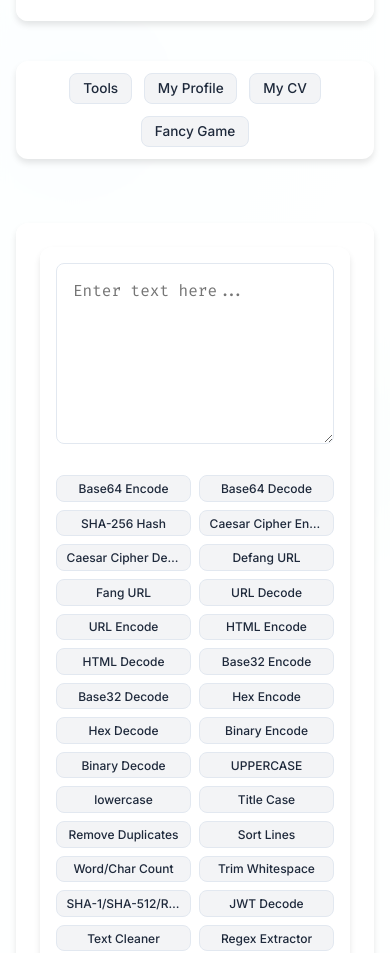
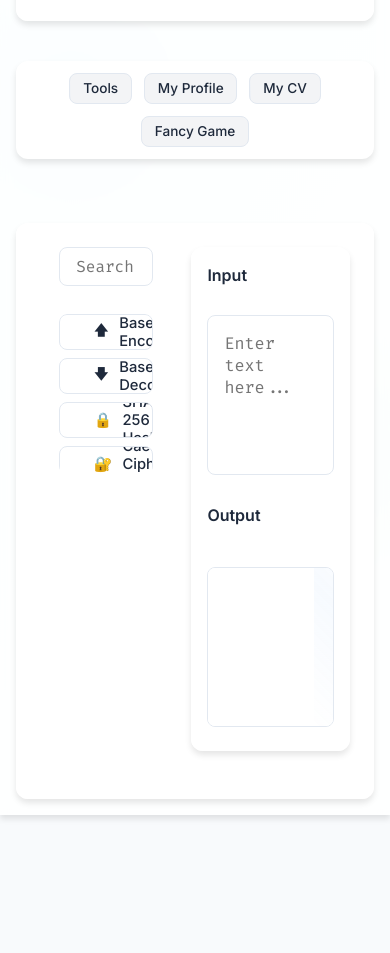
Before and after one commit to hosamyosri/cyberchef-lite, a plain HTML site: page index.html in a window 390 px wide. Shown: the part 147-1100 px from the top of the page. After the commit the page ends 962 px from the top, so only its background shows below. Drawn offline with nearby package versions, Linux system fonts and the light colour scheme.

Commit message:
UI polish: tool buttons theme fix, grid/spacing improvements, 3-column tool grid, responsive sidebar

```diff
--- a/index.html
+++ b/index.html
@@ -33,52 +33,59 @@
 
     <!-- Tools Tab -->
     <div id="tools" class="tabcontent" style="display:block" role="tabpanel">
-      <section>
-        <textarea id="inputBox" placeholder="Enter text here..." rows="7"></textarea>
-        <div class="button-group" style="flex-wrap: wrap; justify-content: center;">
-          <button onclick="runBase64('encode')">Base64 Encode</button>
-          <button onclick="runBase64('decode')">Base64 Decode</button>
-          <button onclick="generateHashes()">SHA-256 Hash</button>
-          <button onclick="caesarCipher('encrypt')">Caesar Cipher Encrypt</button>
-          <button onclick="caesarCipher('decrypt')">Caesar Cipher Decrypt</button>
-          <button onclick="defangURL()">Defang URL</button>
-          <button onclick="fangURL()">Fang URL</button>
-          <button onclick="urlDecode()">URL Decode</button>
-          <button onclick="urlEncode()">URL Encode</button>
-          <button onclick="htmlEncode()">HTML Encode</button>
-          <button onclick="htmlDecode()">HTML Decode</button>
-          <button onclick="base32('encode')">Base32 Encode</button>
-          <button onclick="base32('decode')">Base32 Decode</button>
-          <button onclick="hex('encode')">Hex Encode</button>
-          <button onclick="hex('decode')">Hex Decode</button>
-          <button onclick="binary('encode')">Binary Encode</button>
-          <button onclick="binary('decode')">Binary Decode</button>
-          <button onclick="caseConvert('upper')">UPPERCASE</button>
-          <button onclick="caseConvert('lower')">lowercase</button>
-          <button onclick="caseConvert('title')">Title Case</button>
-          <button onclick="removeDuplicates()">Remove Duplicates</button>
-          <button onclick="sortLines()">Sort Lines</button>
-          <button onclick="countWordsChars()">Word/Char Count</button>
-          <button onclick="trimWhitespace()">Trim Whitespace</button>
-          <button onclick="generateHashesExtra()">SHA-1/SHA-512/RIPEMD160</button>
-          <button onclick="jwtDecode()">JWT Decode</button>
-          <button onclick="cleanText()">Text Cleaner</button>
-          <button onclick="extractRegex()">Regex Extractor</button>
-          <button onclick="uuidGen()">UUID Gen</button>
-          <button onclick="timestampToDate()">Timestamp→Date</button>
-          <button onclick="dateToTimestamp()">Date→Timestamp</button>
-          <button onclick="reverseString()">Reverse</button>
-          <button onclick="rot13()">ROT13</button>
-          <button onclick="jsonFormat()">JSON Format</button>
-          <button onclick="jsonMinify()">JSON Minify</button>
-          <button onclick="csvToJson()">CSV→JSON</button>
-          <button onclick="randomPassword()">Password Gen</button>
-          <button onclick="morse('encode')">Morse Encode</button>
-          <button onclick="morse('decode')">Morse Decode</button>
-          <button onclick="colorConvert()">Color Convert</button>
-        </div>
-        <pre id="outputBox" placeholder="Output..." rows="7"></pre>
+      <div class="tools-layout">
+        <aside class="tools-sidebar">
+          <input type="text" id="toolSearch" placeholder="Search operations..." style="width:100%;margin-bottom:1rem;padding:0.5rem 1rem;border-radius:8px;border:1px solid var(--border-color);background:var(--card-bg);color:var(--text-color);font-size:1rem;">
+          <div class="tool-container">
+            <button onclick="runBase64('encode')"><span class="tool-icon">🡅</span>Base64 Encode</button>
+            <button onclick="runBase64('decode')"><span class="tool-icon">🡇</span>Base64 Decode</button>
+            <button onclick="generateHashes()"><span class="tool-icon">🔒</span>SHA-256 Hash</button>
+            <button onclick="caesarCipher('encrypt')"><span class="tool-icon">🔐</span>Caesar Cipher Encrypt</button>
+            <button onclick="caesarCipher('decrypt')"><span class="tool-icon">🔓</span>Caesar Cipher Decrypt</button>
+            <button onclick="defangURL()"><span class="tool-icon">🛡️</span>Defang URL</button>
+            <button onclick="fangURL()"><span class="tool-icon">🗡️</span>Fang URL</button>
+            <button onclick="urlDecode()"><span class="tool-icon">🔽</span>URL Decode</button>
+            <button onclick="urlEncode()"><span class="tool-icon">🔼</span>URL Encode</button>
+            <button onclick="htmlEncode()"><span class="tool-icon">&lt;/&gt;</span>HTML Encode</button>
+            <button onclick="htmlDecode()"><span class="tool-icon">&lt;/&gt;</span>HTML Decode</button>
+            <button onclick="base32('encode')"><span class="tool-icon">🡅</span>Base32 Encode</button>
+            <button onclick="base32('decode')"><span class="tool-icon">🡇</span>Base32 Decode</button>
+            <button onclick="hex('encode')"><span class="tool-icon">#</span>Hex Encode</button>
+            <button onclick="hex('decode')"><span class="tool-icon">#</span>Hex Decode</button>
+            <button onclick="binary('encode')"><span class="tool-icon">1️⃣</span>Binary Encode</button>
+            <button onclick="binary('decode')"><span class="tool-icon">0️⃣</span>Binary Decode</button>
+            <button onclick="caseConvert('upper')"><span class="tool-icon">🔠</span>UPPERCASE</button>
+            <button onclick="caseConvert('lower')"><span class="tool-icon">🔡</span>lowercase</button>
+            <button onclick="caseConvert('title')"><span class="tool-icon">📝</span>Title Case</button>
+            <button onclick="removeDuplicates()"><span class="tool-icon">🚫</span>Remove Duplicates</button>
+            <button onclick="sortLines()"><span class="tool-icon">↕️</span>Sort Lines</button>
+            <button onclick="countWordsChars()"><span class="tool-icon">🔢</span>Word/Char Count</button>
+            <button onclick="trimWhitespace()"><span class="tool-icon">✂️</span>Trim Whitespace</button>
+            <button onclick="generateHashesExtra()"><span class="tool-icon">🔑</span>SHA-1/SHA-512/RIPEMD160</button>
+            <button onclick="jwtDecode()"><span class="tool-icon">🧾</span>JWT Decode</button>
+            <button onclick="cleanText()"><span class="tool-icon">🧹</span>Text Cleaner</button>
+            <button onclick="extractRegex()"><span class="tool-icon">🔍</span>Regex Extractor</button>
+            <button onclick="uuidGen()"><span class="tool-icon">🆔</span>UUID Gen</button>
+            <button onclick="timestampToDate()"><span class="tool-icon">⏰</span>Timestamp→Date</button>
+            <button onclick="dateToTimestamp()"><span class="tool-icon">📅</span>Date→Timestamp</button>
+            <button onclick="reverseString()"><span class="tool-icon">🔄</span>Reverse</button>
+            <button onclick="rot13()"><span class="tool-icon">🔁</span>ROT13</button>
+            <button onclick="jsonFormat()"><span class="tool-icon">🗂️</span>JSON Format</button>
+            <button onclick="jsonMinify()"><span class="tool-icon">📦</span>JSON Minify</button>
+            <button onclick="csvToJson()"><span class="tool-icon">🔃</span>CSV→JSON</button>
+            <button onclick="randomPassword()"><span class="tool-icon">🔏</span>Password Gen</button>
+            <button onclick="morse('encode')"><span class="tool-icon">•–</span>Morse Encode</button>
+            <button onclick="morse('decode')"><span class="tool-icon">–•</span>Morse Decode</button>
+            <button onclick="colorConvert()"><span class="tool-icon">🎨</span>Color Convert</button>
+          </div>
+        </aside>
+        <section class="tools-main">
+          <label for="inputBox" style="font-weight:600;margin-bottom:0.5rem;display:block;">Input</label>
+          <textarea id="inputBox" placeholder="Enter text here..." rows="7"></textarea>
+          <label for="outputBox" style="font-weight:600;margin-bottom:0.5rem;display:block;">Output</label>
+          <pre id="outputBox" placeholder="Output..." rows="7"></pre>
       </section>
+      </div>
     </div>
 
     <!-- Profile Tab -->
--- a/style.css
+++ b/style.css
@@ -95,7 +95,7 @@ body::after {
 }
 
 .container {
-  max-width: 1000px;
+  max-width: 1700px;
   margin: 0 auto;
   padding: 1.5rem;
   display: flex;
@@ -289,18 +289,40 @@ h2 {
 }
 
 /* Tool containers */
-.tool-container {
+.tool-container, .button-group {
   display: grid;
-  grid-template-columns: repeat(auto-fill, minmax(120px, 1fr));
-  gap: 0.5rem;
+  grid-template-columns: 1fr 1fr;
+  gap: 0.75rem;
   margin: 0.75rem 0;
 }
 
-.button-group {
-  display: grid;
-  grid-template-columns: repeat(auto-fill, minmax(120px, 1fr));
-  gap: 0.5rem;
-  margin: 0.5rem 0;
+.button-group button, .tool-container button {
+  display: flex;
+  align-items: center;
+  justify-content: flex-start;
+  gap: 0.7em;
+  width: 100%;
+  min-height: 48px;
+  font-size: 1rem;
+  font-family: inherit;
+  font-weight: 500;
+  padding: 0.5rem 1rem;
+  margin: 0;
+  background: #232a36 !important;
+  color: #f3f4f6 !important;
+  border: 1px solid #334155 !important;
+  border-radius: var(--radius-md);
+  box-shadow: none;
+  transition: background 0.2s, color 0.2s, border 0.2s;
+  white-space: nowrap;
+  overflow: hidden;
+  text-overflow: ellipsis;
+  text-align: left;
+}
+.button-group button:hover, .tool-container button:hover {
+  background: #334155 !important;
+  color: #60a5fa !important;
+  border-color: #60a5fa !important;
 }
 
 /* Form elements */
@@ -667,3 +689,135 @@ body.dark-theme h1 {
   -webkit-text-fill-color: transparent;
   text-shadow: 0 0 10px rgba(96, 165, 250, 0.3);
 }
+
+/* Tools Sidebar Layout */
+.tools-layout {
+  display: grid;
+  grid-template-columns: 1fr 1.2fr;
+  gap: 1.2rem;
+  align-items: flex-start;
+}
+.tools-sidebar {
+  max-width: none;
+  min-width: 0;
+  width: 100%;
+  height: auto;
+  padding: 0 1.2rem;
+  display: flex;
+  flex-direction: column;
+  justify-content: flex-start;
+}
+.tools-sidebar .tool-container {
+  grid-template-columns: repeat(3, 1fr);
+  gap: 0.5rem;
+  height: 340px;
+  max-height: 340px;
+  overflow-y: auto;
+  overflow-x: hidden;
+  direction: rtl;
+  background: transparent;
+  border-radius: var(--radius-md);
+  scrollbar-width: thin;
+  scrollbar-color: var(--primary-color) var(--card-bg);
+}
+.tools-sidebar .tool-container > * {
+  direction: ltr;
+}
+.tools-sidebar .tool-container::-webkit-scrollbar {
+  width: 6px;
+  background: var(--card-bg);
+}
+.tools-sidebar .tool-container::-webkit-scrollbar-thumb {
+  background: var(--primary-color);
+  border-radius: 6px;
+}
+body.dark-theme .tools-sidebar .tool-container::-webkit-scrollbar-thumb {
+  background: var(--secondary-color);
+}
+.tools-sidebar .tool-container::-webkit-scrollbar-track {
+  background: var(--card-bg);
+}
+.tools-main {
+  width: 100%;
+  display: flex;
+  flex-direction: column;
+  gap: 1.2rem;
+  margin-left: 2.5rem;
+  min-width: 0;
+}
+.tools-sidebar .tool-container button {
+  background: var(--card-bg) !important;
+  color: var(--text-color) !important;
+  border: 1px solid var(--border-color) !important;
+  display: flex;
+  align-items: center;
+  justify-content: flex-start;
+  min-width: 0;
+  width: 100%;
+  height: 36px;
+  min-height: 36px;
+  max-height: 36px;
+  font-size: 0.92rem;
+  padding: 0.1rem 0.7rem 0.1rem 2.1rem;
+  text-align: left;
+  position: relative;
+  white-space: normal;
+  overflow: hidden;
+  font-family: inherit;
+  box-sizing: border-box;
+  border-radius: var(--radius-md);
+  transition: background 0.2s, color 0.2s, border 0.2s;
+}
+.tools-sidebar .tool-container button:hover {
+  background: var(--hover-color) !important;
+  color: #fff !important;
+  border-color: var(--primary-color) !important;
+}
+body.dark-theme .tools-sidebar .tool-container button {
+  background: #232a36 !important;
+  color: #f3f4f6 !important;
+  border: 1px solid #334155 !important;
+}
+body.dark-theme .tools-sidebar .tool-container button:hover {
+  background: #334155 !important;
+  color: #60a5fa !important;
+  border-color: #60a5fa !important;
+}
+.tools-sidebar .tool-container button .tool-icon {
+  left: 0.7rem;
+  font-size: 1em;
+}
+.tools-main textarea,
+.tools-main pre {
+  min-height: 160px;
+  max-height: 160px;
+  height: 160px;
+  width: 100%;
+  resize: none;
+  font-size: 1.05rem;
+  font-family: 'Fira Code', monospace;
+  padding: 1rem;
+  margin-bottom: 0.5rem;
+  box-sizing: border-box;
+}
+.tools-main pre {
+  overflow-y: hidden !important;
+  overflow-x: auto !important;
+  white-space: pre-wrap !important;
+  word-break: break-word !important;
+}
+@media (max-width: 1100px) {
+  .tools-sidebar .tool-container {
+    grid-template-columns: repeat(2, minmax(220px, 1fr));
+    max-height: 220px;
+  }
+}
+@media (max-width: 700px) {
+  .tools-sidebar .tool-container {
+    grid-template-columns: 1fr;
+    max-height: 160px;
+  }
+  .tools-main {
+    margin-left: 0;
+  }
+}
```
